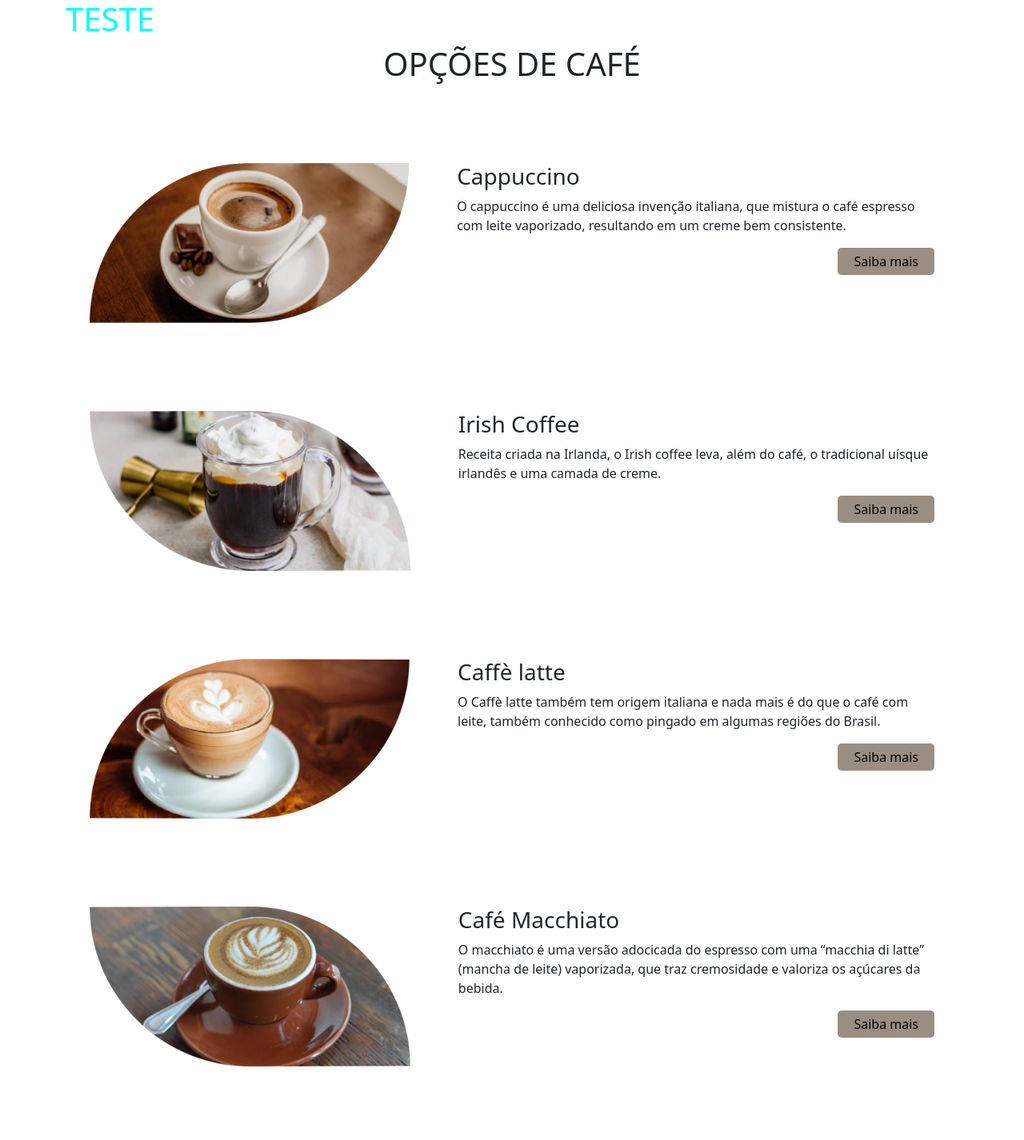
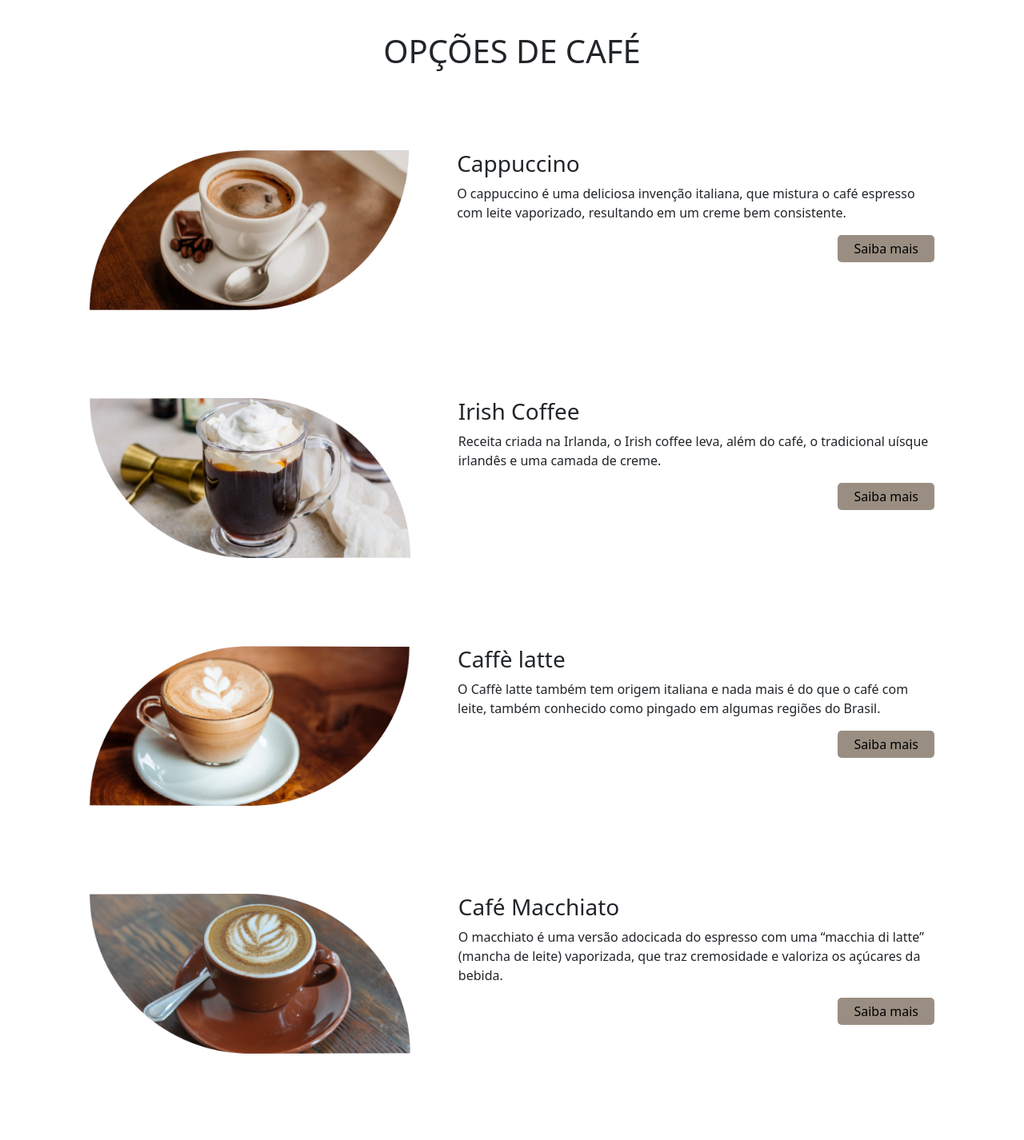
Before and after one commit to Deborahnvaes/aroma-celestial, a Next.js app: page / in a window 1280 px wide. Shown: the top 1426 px of the page at 80% size. Built offline with nearby package versions, Linux system fonts and the light colour scheme.

Commit message:
feat: Criacao de objeto para utilizar os dados em OpcoesCafe

```diff
--- a/src/app/componentes/opcoes.tsx
+++ b/src/app/componentes/opcoes.tsx
@@ -1,57 +1,55 @@
 import "../styles.css";
 import Image from 'next/image'
+
+const dadosCafe =[{
+    nome:"Cappuccino",
+    descricao: "O cappuccino é uma deliciosa invenção italiana, que mistura o café espresso com leite vaporizado, resultando em um creme bem consistente.",
+    imagem: "/imagens/cappuccino.png",
+},
+{
+    nome:"Irish Coffee",
+    descricao: "Receita criada na Irlanda, o Irish coffee leva, além do café, o tradicional uísque irlandês e uma camada de creme.",
+    imagem: "/imagens/irish.png"
+},
+{
+    nome:"Caffè latte",
+    descricao: "O Caffè latte também tem origem italiana e nada mais é do que o café com leite, também conhecido como pingado em algumas regiões do Brasil.",
+    imagem: "/imagens/latte.png",
+},
+{
+    nome:"Café Macchiato",
+    descricao: "O macchiato é uma versão adocicada do espresso com uma “macchia di latte” (mancha de leite) vaporizada, que traz cremosidade e valoriza os açúcares da bebida.",
+    imagem: "/imagens/macchiato.png",
+},
+{
+    nome:"Café Mocha",
+    descricao: "O mocha ou mocaccino é para os fãs de chocolate, já que é feito com café espresso, leite vaporizado, espuma de leite e calda de chocolate.",
+    imagem: "/imagens/mocha.png",
+},
+{
+    nome:"Café Duplo",
+    descricao: "Essa variedade da bebida nada mais é do que aquilo que o nome diz: duas medidas do café espresso servidas na mesma xícara.",
+    imagem: "/imagens/duplo.png",
+},
+]
+
 export function OpcoesCafe() {
     return(
         <div className="opcoes-cafe">
             <h1>OPÇÕES DE CAFÉ</h1>
             <div className="cardapio">
-                <img src="/imagens/cappuccino.png" alt="" />
-                <div className="informacao-cardapio">
-                    <h3>Cappuccino</h3>
-                    <p>O cappuccino é uma deliciosa invenção italiana, que mistura o café espresso com leite vaporizado, resultando em um creme bem consistente.</p>
-                    <button className="btn-saiba-mais">Saiba mais</button>
-                </div>
-            </div>
-            <div className="cardapio">
-                <img src="/imagens/irish.png" alt="" />
-                <div className="informacao-cardapio">
-                    <h3>Irish Coffee</h3>
-                    <p>Receita criada na Irlanda, o Irish coffee leva, além do café, o tradicional uísque irlandês e uma camada de creme.</p>
-                    <button className="btn-saiba-mais">Saiba mais</button>
-                </div>
-            </div>
-            <div className="cardapio">
-                <img src="/imagens/latte.png" alt="" />
-                <div className="informacao-cardapio">
-                    <h3>Caffè latte</h3>
-                    <p>O Caffè latte também tem origem italiana e nada mais é do que o café com leite, também conhecido como pingado em algumas regiões do Brasil.</p>
-                    <button className="btn-saiba-mais">Saiba mais</button>
-                </div>
-            </div>
-            <div className="cardapio">
-                <img src="/imagens/macchiato.png" alt="" />
-                <div className="informacao-cardapio">
-                    <h3>Café Macchiato</h3>
-                    <p>O macchiato é uma versão adocicada do espresso com uma “macchia di latte” (mancha de leite) vaporizada, que traz cremosidade e valoriza os açúcares da bebida.</p>
-                    <button className="btn-saiba-mais">Saiba mais</button>
-                </div>
-            </div>
-            <div className="cardapio">
-                <img src="/imagens/mocha.png" alt="" />
-                <div className="informacao-cardapio">
-                    <h3>Café Mocha</h3>
-                    <p>O mocha ou mocaccino é para os fãs de chocolate, já que é feito com café espresso, leite vaporizado, espuma de leite e calda de chocolate.</p>
-                    <button className="btn-saiba-mais">Saiba mais</button>
-                </div>
-            </div>
-            <div className="cardapio">
-                <img src="/imagens/duplo.png" alt="" />
-                <div className="informacao-cardapio">
-                    <h3>Café Duplo</h3>
-                    <p>Essa variedade da bebida nada mais é do que aquilo que o nome diz: duas medidas do café espresso servidas na mesma xícara.</p>
-                    <button className="btn-saiba-mais">Saiba mais</button>
-                </div>
+                {dadosCafe.map((cafe) =>(
+                    <div className="itens-cardapio" key={cafe.nome} >
+                        <img src={cafe.imagem} alt="" />
+                        <div className="informacao-cardapio">
+                            <h3>{cafe.nome}</h3>
+                            <p>{cafe.descricao}</p>
+                            <button className="btn-saiba-mais">Saiba mais</button>
+                        </div>
+                    </div>
+
+                ))}
             </div>
         </div>
-    )
+    );
 }
--- a/src/app/page.tsx
+++ b/src/app/page.tsx
@@ -4,7 +4,6 @@ import { OpcoesCafe } from "./componentes/opcoes";
 export default function Home() {
   return (
     <>
-    <Header />
     <OpcoesCafe/>
 
     </>
--- a/src/app/styles.css
+++ b/src/app/styles.css
@@ -1,19 +1,18 @@
-.header-pag{
-  color: aqua;
+/* Opções de café */
+.opcoes-cafe{
+  margin-top: 40px;
 }
-
-/* Opções de café */
 
 .opcoes-cafe h1{
   text-align: center;
   font-size: 40px;
   margin-bottom: 70px;
 }
-.cardapio{
+.itens-cardapio{
   display: flex;
   margin-bottom: 50px;
  }
- .cardapio img{
+ .itens-cardapio img{
      height: 200px;
      margin: 30px;
  }
```
